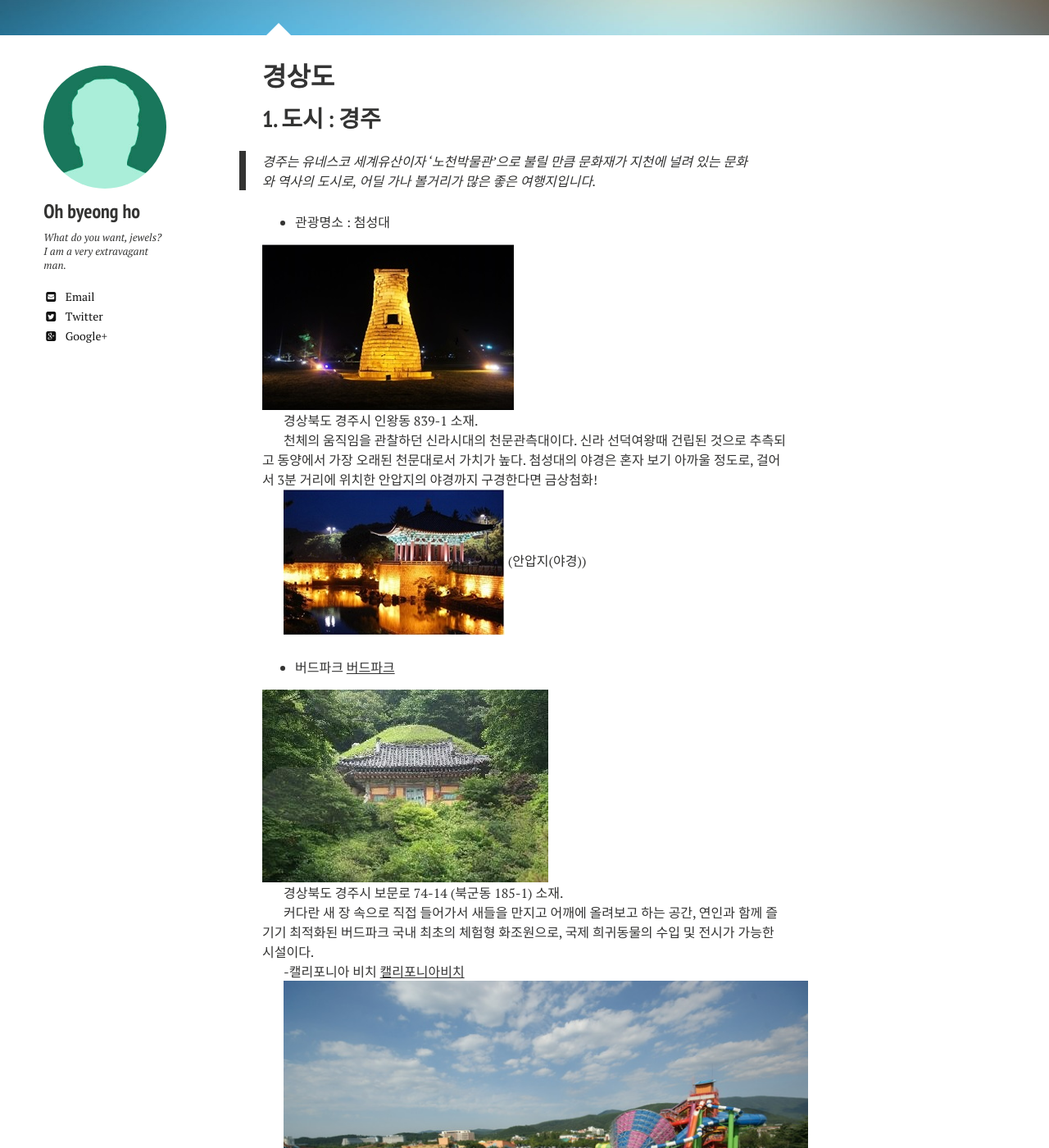
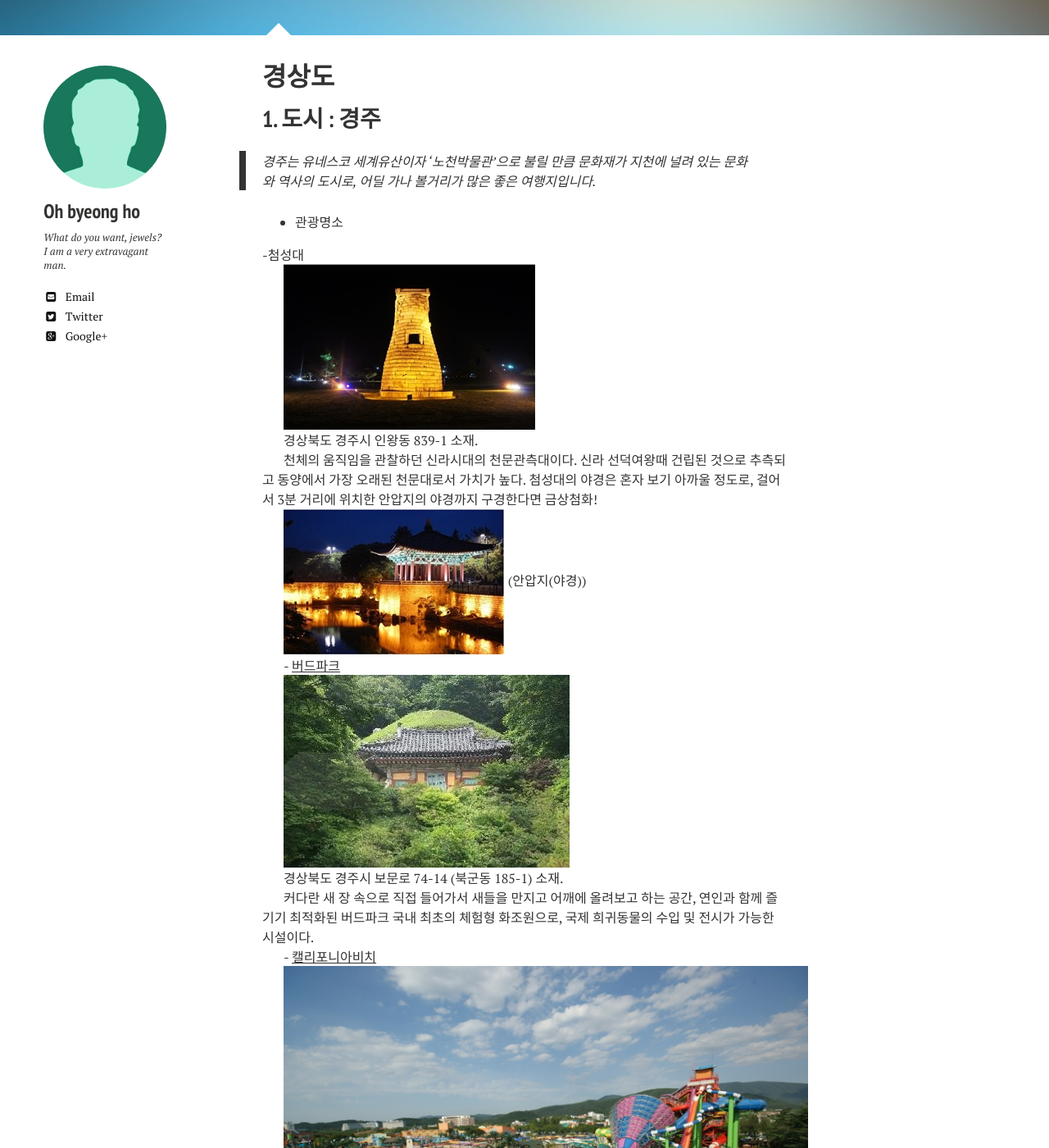
Before and after one commit to shinojin/shinojin.github.com, a Jekyll site: the page built from _posts/2013-05-23-readability-feature-post.md, in a window 1280 px wide and 1400 px high, scrolled down 378 px. Shown: the whole window at 82% size. Built offline with Jekyll 4.4.1, drawn with Linux system fonts in a browser that asks for light colours; nearby versions of some CDN libraries.

Commit message:
Update 2013-05-23-readability-feature-post.md

```diff
--- a/_posts/2013-05-23-readability-feature-post.md
+++ b/_posts/2013-05-23-readability-feature-post.md
@@ -13,7 +13,9 @@ image:
 
 > 경주는 유네스코 세계유산이자 '노천박물관'으로 불릴 만큼 문화재가 지천에 널려 있는 문화와 역사의 도시로, 어딜 가나 볼거리가 많은 좋은 여행지입니다.
 
-- 관광명소 : 첨성대
+- 관광명소
+
+-첨성대
 
 ![첨성대(야경)](https://github.com/shinojin/shinojin.github.com/blob/master/images/gsd-kj-chumsungdae.jpg?raw=true)
 
@@ -24,7 +26,7 @@ image:
 ![안압지(야경)](https://github.com/shinojin/shinojin.github.com/blob/master/images/gsd-kj-anapji.jpg?raw=true)
 (안압지(야경))
 
-- 버드파크
+-
 [버드파크](http://www.birdparks.co.kr)
 
 ![버드파크](https://github.com/shinojin/shinojin.github.com/blob/master/images/gsd-kj-birdpark.jpg?raw=true)
@@ -34,7 +36,7 @@ image:
    커다란 새 장 속으로 직접 들어가서 새들을 만지고 어깨에 올려보고 하는 공간, 연인과 함께 즐기기 최적화된 버드파크
 국내 최초의 체험형 화조원으로, 국제 희귀동물의 수입 및 전시가 가능한 시설이다.
 
--캘리포니아 비치
+-
 [캘리포니아비치](http://www.gjw.co.kr/california)
 
 ![캘리포니아 비치](https://github.com/shinojin/shinojin.github.com/blob/master/images/gsd-kj-beach.jpg?raw=true)
```
Also changed, not shown: other parts of _posts/2013-05-23-readability-feature-post.md (+1 -1 lines).
